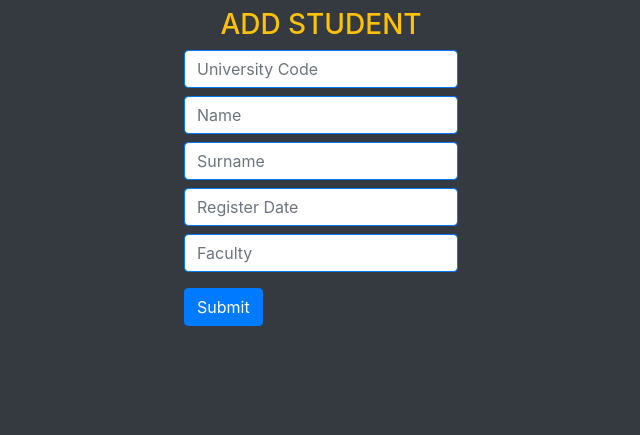
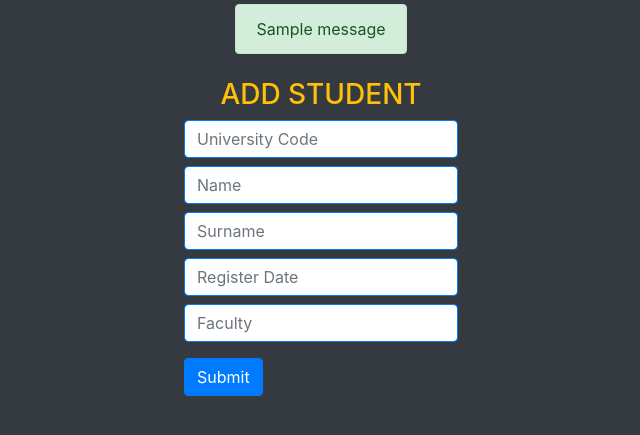
Before and after one commit to TheNavyInfantry/Student-Management-WebApp, a Flask app: page / in a window 1280 px wide. Shown: the part 57-492 px from the top of the page, without its empty margins (319-959 px from the left). Run offline with Flask 2, Linux system fonts and the light colour scheme; tables that the repository leaves empty hold one stand-in row (values such as "Sample post"); one stand-in notice (Sample message) is shown.

Commit message:
Add Flash to Base Page

```diff
--- a/student_management/templates/base.html
+++ b/student_management/templates/base.html
@@ -12,9 +12,26 @@
 </nav>
 
 <body class="bg-dark">
-{% block body %}
+    {% with messages = get_flashed_messages(with_categories=true) %}
+        {% if messages %}
+            {% for category, message in messages %}
+                <div class="container-fluid">
+                    <div class="d-flex justify-content-center mt-1">
+                        <div class="text-center alert alert-{{ category }}">
+{#                    <button type="button" class="close mb-1" data-dismiss="alert" aria-label="close">#}
+{#                        <span aria-hidden="true">&times;</span>#}
+{#                    </button>#}
+                    {{ message }}
+                        </div>
+                    </div>
+                </div>
+            {% endfor %}
+        {% endif %}
+    {% endwith %}
 
-{% endblock body %}
+    {% block body %}
+
+    {% endblock body %}
 </body>
 
 </html>
```
